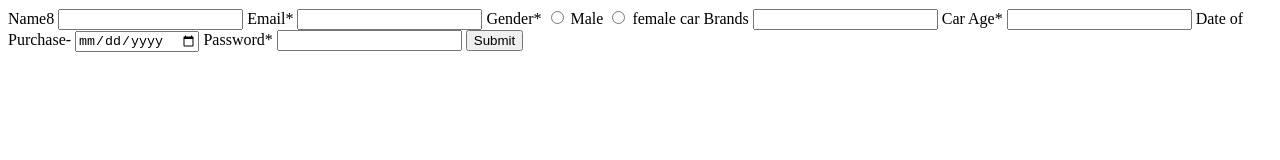
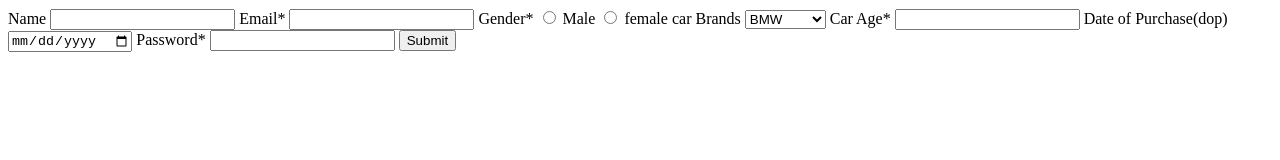
Before and after one commit to acciojob/car-insurance-form-Ajay-Birare, a website: page main.html in a window 1280 px wide. Drawn offline with Linux system fonts and the light colour scheme.

Commit message:
created a submission

```diff
--- a/main.html
+++ b/main.html
@@ -12,29 +12,28 @@
 </script>
 
     <form method="post">
-      <label for="name">Name8</label>
-      <input type="text" name="" id="name" required />
+      <label for="name">Name</label>
+      <input type="text"  id="name" required />
       <label for="email">Email*</label>
-      <input type="email" name="" id="email" required />
+      <input type="email"  id="email" required />
 
       <label for="gender">Gender*</label>
 
-      <input type="radio" name="gender" id="male" required />
+      <input type="radio" name="gender" id="gender" required />
       <label for="male">Male</label>
-      <input type="radio" name="gender" id="female" required />
+      <input type="radio" name="gender" id="gender" required />
       <label for="female">female</label>
 
       <label for="cars">car Brands</label>
-      <input list="Car Brands" name="Car Brands" />
-      <datalist id="Car Brands">
-        <option value="BMW"></option>
-        <option value="Audi"></option>
-        <option value="Mercedez"></option>
-      </datalist>
+      <select id="Cars">
+        <option value="BMW">BMW</option>
+        <option value="Audi">Audi</option>
+        <option value="Mercedez">Mercedez</option>
+      </select>
 
       <label for="age">Car Age*</label>
-      <input type="number" id="carage" required />
-      <label for="dob">Date of Purchase-</label>
+      <input type="number" id="carage" required  min="0"/>
+      <label for="dob">Date of Purchase(dop)</label>
       <input type="date" id="dop" required />
 
       <label for="password">Password*</label>
```
